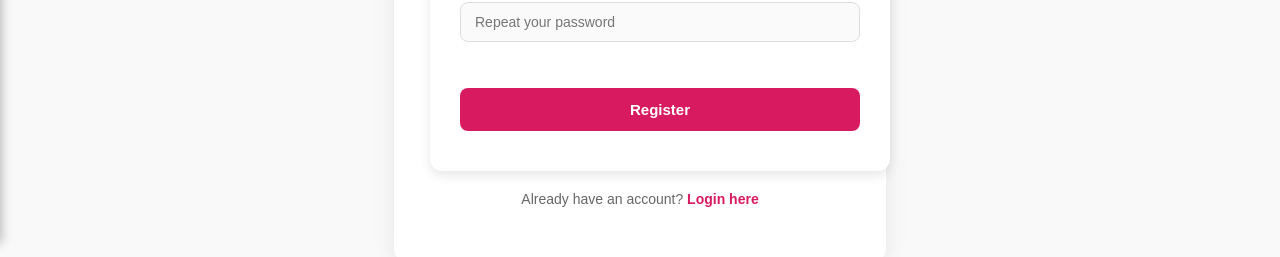
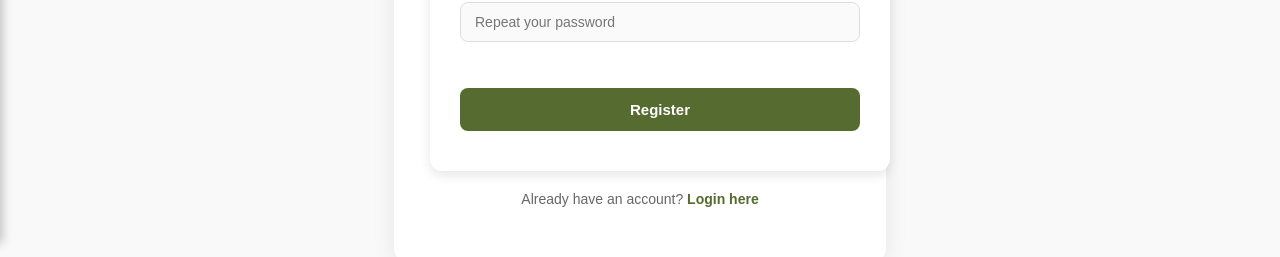
Before and after one commit to Sajna333/ruby-official-frontend, a React (Create React App) app: page /register in a window 1280 px wide. Shown: the part 597-854 px from the top of the page. Built offline with nearby package versions, Linux system fonts and the light colour scheme; no server answers.

Commit message:
style: unify color palette across register, about, product detail pages

```diff
--- a/src/pages/About.js
+++ b/src/pages/About.js
@@ -3,7 +3,7 @@ import React from "react";
 const About = () => {
   return (
     <div style={{ padding: "50px", textAlign: "center" }}>
-      <h2>About Ruby Official</h2>
+      <h2 style={{ color: "#556b2f" }}>About Ruby Official</h2>
       <p>Ruby Official is your go-to online store for customized dresses, elegant outfits, and fashion accessories. We aim to provide high-quality, stylish clothing tailored to your preferences.</p>
       <p>Our mission is to make online shopping seamless and enjoyable while offering unique designs that suit every occasion.</p>
     </div>
--- a/src/pages/ProductDetails.css
+++ b/src/pages/ProductDetails.css
@@ -17,6 +17,10 @@
 .product-info {
   max-width: 500px;
   font-family: "Poppins", sans-serif;
+}
+
+.product-info h2 {
+  color: #556b2f;
 }
 
 .product-title {
@@ -49,7 +53,6 @@
   color: #333;
 }
 
-/* Color selector */
 .color-options {
   display: flex;
   gap: 10px;
@@ -73,7 +76,6 @@
   border-color: #000;
 }
 
-/* Quantity section */
 .quantity-section {
   margin-top: 20px;
 }
@@ -94,7 +96,6 @@
   cursor: pointer;
 }
 
-/* Buttons */
 .buttons {
   display: flex;
   gap: 15px;
@@ -125,10 +126,10 @@
 }
 
 .buy-btn {
-  background: #ff6600;
+  background: #b8860b;
   color: #fff;
 }
 
 .buy-btn:hover {
-  background: #ff8533;
+  background: #a3760a;
 }
--- a/src/pages/Register.jsx
+++ b/src/pages/Register.jsx
@@ -19,7 +19,7 @@ const Register = () => {
 
   const handleChange = (e) => {
     setFormData({ ...formData, [e.target.name]: e.target.value });
-    setError(""); // clear error on typing
+    setError("");
   };
 
   const handleSubmit = async (e) => {
@@ -29,7 +29,6 @@ const Register = () => {
 
     const { name, email, password, confirmPassword } = formData;
 
-    // ✅ Frontend validations
     if (!name || !email || !password || !confirmPassword) {
       setError("Please fill in all fields.");
       return;
@@ -50,7 +49,6 @@ const Register = () => {
     try {
       const data = await registerUser(name, email, password);
 
-      // ✅ Save token and user info
       localStorage.setItem("token", data.token);
       localStorage.setItem("user", JSON.stringify({
         _id: data._id,
@@ -60,7 +58,6 @@ const Register = () => {
 
       setSuccess("Registration successful! Redirecting...");
 
-      // ✅ Redirect to home after 1.5 seconds
       setTimeout(() => navigate("/"), 1500);
 
     } catch (err) {
@@ -77,29 +74,24 @@ const Register = () => {
   return (
     <div style={containerStyle}>
       <div style={cardStyle}>
-        {/* Logo / Title */}
         <div style={{ textAlign: "center", marginBottom: "28px" }}>
           <h2 style={titleStyle}>Create Account</h2>
           <p style={subtitleStyle}>Join Ruby Official today</p>
         </div>
 
-        {/* Error Message */}
         {error && (
           <div style={errorBoxStyle}>
             ⚠️ {error}
           </div>
         )}
 
-        {/* Success Message */}
         {success && (
           <div style={successBoxStyle}>
             ✅ {success}
           </div>
         )}
 
-        {/* Form */}
         <form onSubmit={handleSubmit} noValidate>
-          {/* Name */}
           <div style={fieldStyle}>
             <label style={labelStyle}>Full Name</label>
             <input
@@ -113,7 +105,6 @@ const Register = () => {
             />
           </div>
 
-          {/* Email */}
           <div style={fieldStyle}>
             <label style={labelStyle}>Email Address</label>
             <input
@@ -127,7 +118,6 @@ const Register = () => {
             />
           </div>
 
-          {/* Password */}
           <div style={fieldStyle}>
             <label style={labelStyle}>Password</label>
             <input
@@ -141,7 +131,6 @@ const Register = () => {
             />
           </div>
 
-          {/* Confirm Password */}
           <div style={fieldStyle}>
             <label style={labelStyle}>Confirm Password</label>
             <input
@@ -155,7 +144,6 @@ const Register = () => {
             />
           </div>
 
-          {/* Submit Button */}
           <button
             type="submit"
             disabled={loading}
@@ -169,7 +157,6 @@ const Register = () => {
           </button>
         </form>
 
-        {/* Login Link */}
         <p style={bottomTextStyle}>
           Already have an account?{" "}
           <Link to="/login" style={linkStyle}>
@@ -181,7 +168,6 @@ const Register = () => {
   );
 };
 
-// ─── Styles ───────────────────────────────────────────────
 const containerStyle = {
   minHeight: "100vh",
   display: "flex",
@@ -242,7 +228,7 @@ const inputStyle = {
 const buttonStyle = {
   width: "100%",
   padding: "13px",
-  backgroundColor: "#d81b60",
+  backgroundColor: "#556b2f",
   color: "#ffffff",
   border: "none",
   borderRadius: "8px",
@@ -280,7 +266,7 @@ const bottomTextStyle = {
 };
 
 const linkStyle = {
-  color: "#d81b60",
+  color: "#556b2f",
   fontWeight: "600",
   textDecoration: "none",
 };
```
